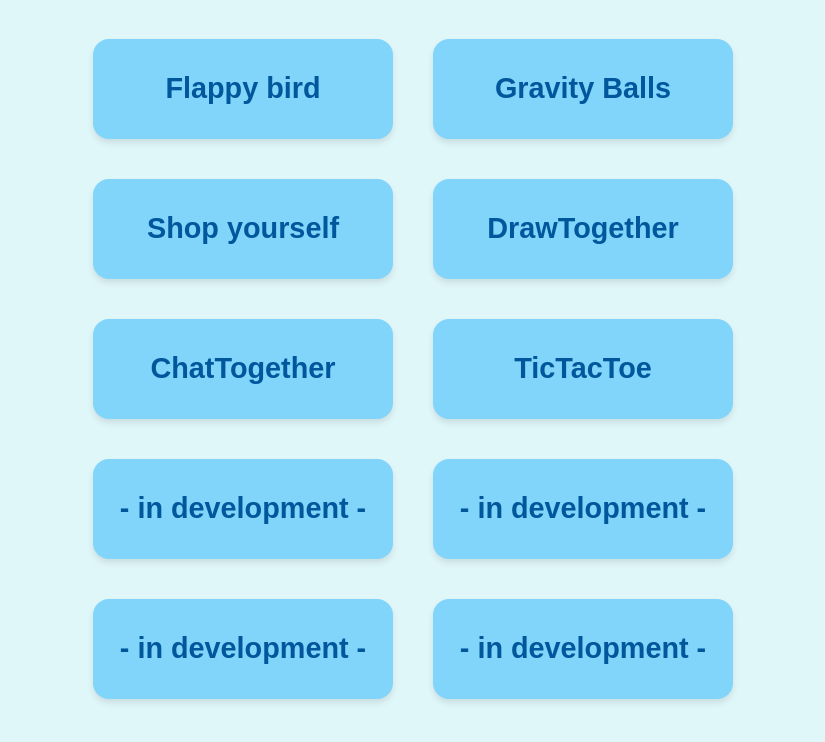
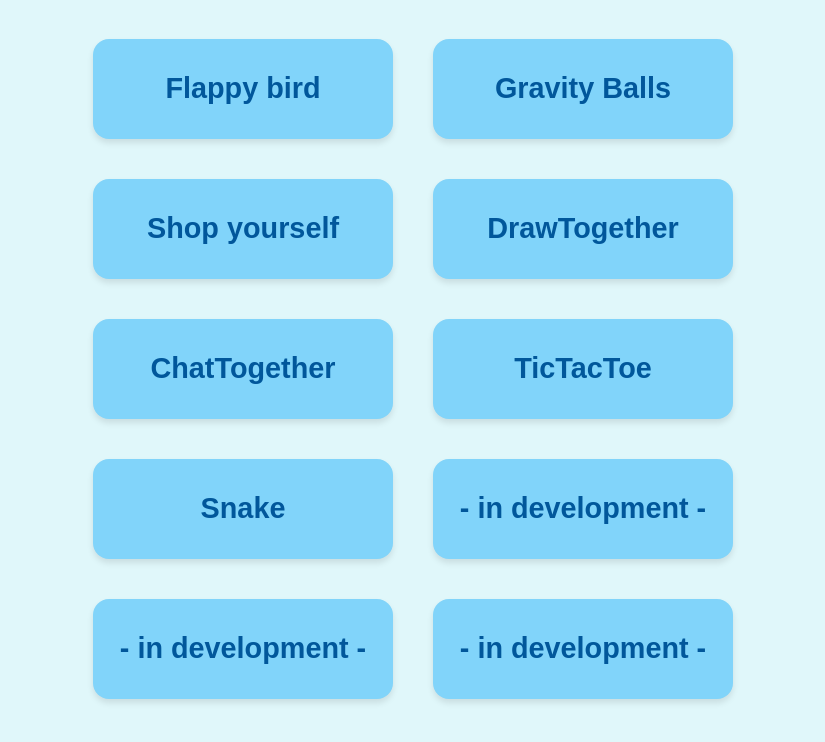
Before and after one commit to Yannosay/Yannosay, a plain HTML site: page yannofun/index.html in a window 1280 px wide. Shown: the part 174-916 px from the top of the page, without its empty margins (227-1052 px from the left). Drawn offline with Linux system fonts and the light colour scheme.

Commit message:
Update index.html

```diff
--- a/yannofun/index.html
+++ b/yannofun/index.html
@@ -68,7 +68,7 @@
         <a class="game-link" href="drawtogether/index.html">DrawTogether</a>
         <a class="game-link" href="chattogether/index.html">ChatTogether</a>
         <a class="game-link" href="tictactoe/index.html">TicTacToe</a>
-        <a class="game-link" href="game7/index.html">- in development -</a>
+        <a class="game-link" href="snake/index.html">Snake</a>
         <a class="game-link" href="game8/index.html">- in development -</a>
         <a class="game-link" href="game9/index.html">- in development -</a>
         <a class="game-link" href="game10/index.html">- in development -</a>
```
